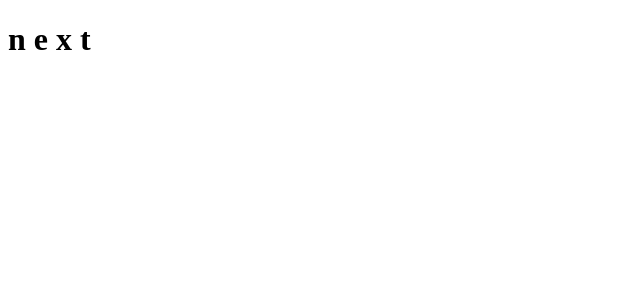
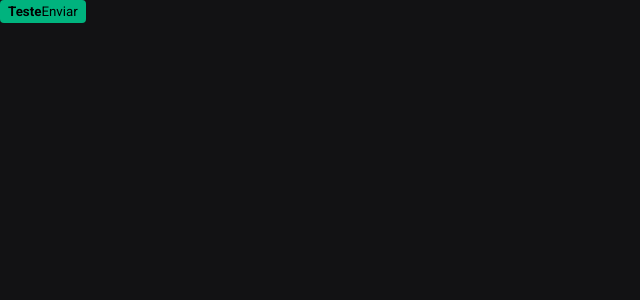
Before and after one commit to EdeiltonSO/IgniteShop, a Next.js app: page / in a window 1280 px wide. Shown: the top 300 px of the page, without its empty margins (0-640 px from the left). Built offline with nearby package versions, Linux system fonts and the light colour scheme.

Commit message:
fix: agora sim configura os estilos globais (tava no stash)

```diff
--- a/src/pages/_app.tsx
+++ b/src/pages/_app.tsx
@@ -1,5 +1,7 @@
 import type { AppProps } from 'next/app'
+import { globalStyles } from './styles/global'
 
+globalStyles();
 export default function App({ Component, pageProps }: AppProps) {
   return <Component {...pageProps} />
 }
--- a/src/pages/_document.tsx
+++ b/src/pages/_document.tsx
@@ -1,9 +1,15 @@
 import { Html, Head, Main, NextScript } from 'next/document'
+import { getCssText } from './styles'
 
 export default function Document() {
   return (
     <Html lang="pt-br">
-      <Head />
+      <Head>
+        <link rel="preconnect" href="https://fonts.googleapis.com" />
+        <link rel="preconnect" href="https://fonts.gstatic.com" crossOrigin="anonymous" />
+        <link href="https://fonts.googleapis.com/css2?family=Roboto:wght@400;700&display=swap" rel="stylesheet" />
+        <style id='stitches' dangerouslySetInnerHTML={{ __html: getCssText() }} />
+      </Head>
       <body>
         <Main />
         <NextScript />
--- a/src/pages/index.tsx
+++ b/src/pages/index.tsx
@@ -1,9 +1,25 @@
-// import Head from 'next/head'
-// import Image from 'next/image'
-// import { Inter } from 'next/font/google'
+import { styled } from '../pages/styles'
 
-// const inter = Inter({ subsets: ['latin'] })
+const Button = styled('button', {
+  backgroundColor: '$green300',
+  borderRadius: 4,
+  border: 0,
+  padding: '4px 8px',
+
+  span: {
+    fontWeight: 'bold',
+  },
+
+  '&:hover': {
+    filter: 'brightness(0.8)'
+  }
+})
 
 export default function Home() {
-  return <h1>n e x t</h1>
+  return (
+    <Button>
+      <span>Teste</span>
+      Enviar
+    </Button>
+  )
 }
```
Also changed, not shown: package.json (+6 -5 lines), 1 other file (tests, documents, lock files or other folders).
